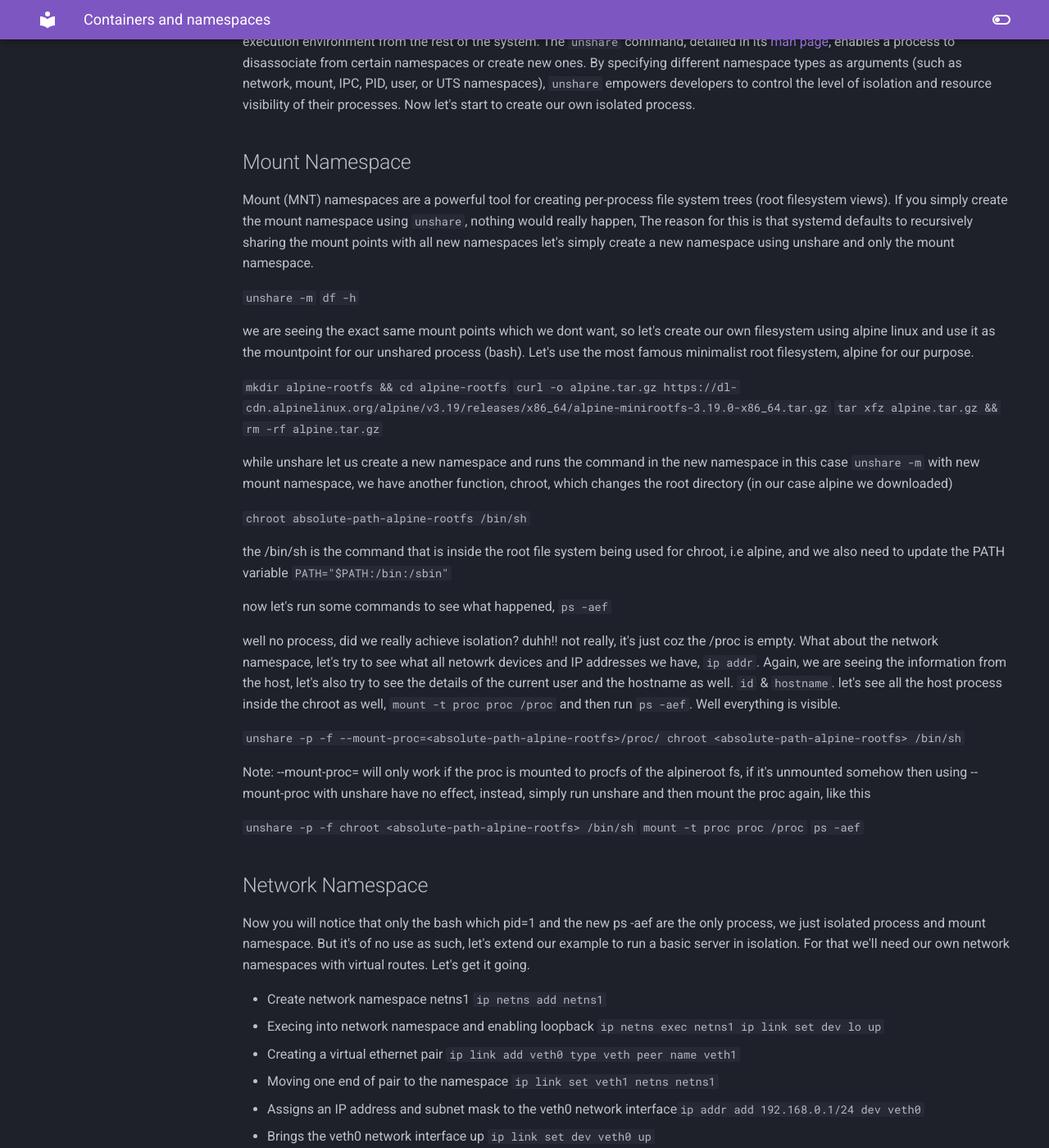
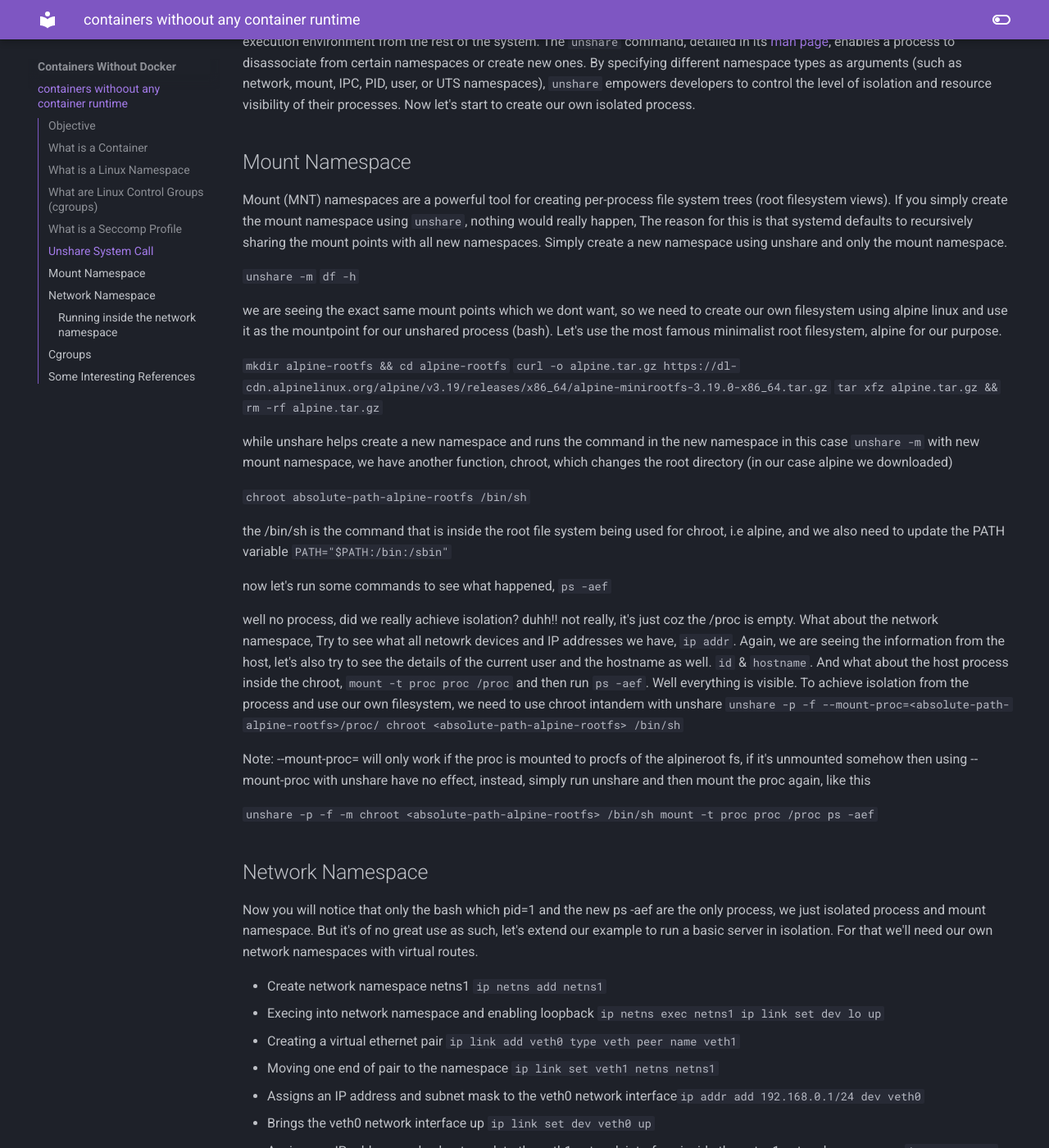
Before and after one commit to Gemini-Solutions/gemblog-docs, an MkDocs documentation site: the page built from docs/containers-without-docker.md, in a window 1280 px wide and 1400 px high, scrolled down 1105 px. Shown: the whole window at 82% size. Built offline with MkDocs 1.6.1 and Material for MkDocs 9.7.7, drawn with Linux system fonts in a browser that asks for light colours; some of the changed text lies outside the part shown.

Commit message:
contianers

````diff
--- a/docs/containers and namespaces.md
+++ b/docs/containers-without-docker.md
@@ -8,11 +8,11 @@ A container is a process running within its own Linux namespace, leveraging rest
 
 ## What is a Linux Namespace
 
-Linux namespaces provide an abstraction layer for system resources. Processes running inside one namespace (e.g., `ns1`) are isolated from processes running in another namespace (`ns2`). This isolation ensures that each namespace has its own view of system resources.
+Linux namespaces provide an abstraction layer for system resources. Processes running inside one namespace (e.g., `ns1`) are isolated from processes running in another namespace (`ns2`). This isolation ensures that each namespace has its own view of system resources. We'll leverage ```unshare``` to isolate the namespaces.
 
 ## What are Linux Control Groups (cgroups)
 
-Control groups are used to manage and monitor system resources such as CPU, memory, and network bandwidth. They enable allocation and restriction of these resources among processes or groups of processes, ensuring efficient resource utilization and isolation.
+Control groups are used to manage and monitor system resources such as CPU, memory, and network bandwidth. They enable allocation and restriction of these resources among processes or groups of processes, ensuring efficient resource utilization and isolation. We'll create a control group, assign memory and CPU limits and run the process with the control group.
 
 ## What is a Seccomp Profile
 
@@ -26,19 +26,19 @@ The `unshare` command, detailed in its [man page](https://man7.org/linux/man-pag
 
 ## Mount Namespace
 
-Mount (MNT) namespaces are a powerful tool for creating per-process file system trees (root filesystem views). If you simply create the mount namespace using ```unshare```, nothing would really happen, The reason for this is that systemd defaults to recursively sharing the mount points with all new namespaces
-let's simply create a new namespace using unshare and only the mount namespace.
+Mount (MNT) namespaces are a powerful tool for creating per-process file system trees (root filesystem views). If you simply create the mount namespace using ```unshare```, nothing would really happen, The reason for this is that systemd defaults to recursively sharing the mount points with all new namespaces.
+Simply create a new namespace using unshare and only the mount namespace.
 
 ```unshare -m```
 ```df -h```
 
-we are seeing the exact same mount points which we dont want, so let's create our own filesystem using alpine linux and use it as the mountpoint for our unshared process (bash). Let's use the most famous minimalist root filesystem, alpine for our purpose.
+we are seeing the exact same mount points which we dont want, so we need to create our own filesystem using alpine linux and use it as the mountpoint for our unshared process (bash). Let's use the most famous minimalist root filesystem, alpine for our purpose.
 
 ```mkdir alpine-rootfs && cd alpine-rootfs```
 ```curl -o alpine.tar.gz https://dl-cdn.alpinelinux.org/alpine/v3.19/releases/x86_64/alpine-minirootfs-3.19.0-x86_64.tar.gz```
 ```tar xfz alpine.tar.gz && rm -rf alpine.tar.gz```
 
-while unshare let us create a new namespace and runs the command in the new namespace in this case ```unshare -m``` with new mount namespace, we have another function, chroot, which changes the root directory (in our case alpine we downloaded)
+while unshare helps create a new namespace and runs the command in the new namespace in this case ```unshare -m``` with new mount namespace, we have another function, chroot, which changes the root directory (in our case alpine we downloaded)
 
 ```chroot absolute-path-alpine-rootfs /bin/sh```
 
@@ -47,22 +47,20 @@ the /bin/sh is the command that is inside the root file system being used for ch
 now let's run some commands to see what happened,
 ```ps -aef```
 
-well no process, did we really achieve isolation? duhh!! not really, it's just coz the /proc is empty. What about the network namespace, let's try to see what all netowrk devices and IP addresses we have, ```ip addr```. Again, we are seeing the information from the host, let's also try to see the details of the current user and the hostname as well. ```id``` & ```hostname```.
-let's see all the host process inside the chroot as well,
-```mount -t proc proc /proc``` and then run ```ps -aef```. Well everything is visible.
-
+well no process, did we really achieve isolation? duhh!! not really, it's just coz the /proc is empty. What about the network namespace, Try to see what all netowrk devices and IP addresses we have, ```ip addr```. Again, we are seeing the information from the host, let's also try to see the details of the current user and the hostname as well. ```id``` & ```hostname```.
+And what about the host process inside the chroot,
+```mount -t proc proc /proc``` and then run ```ps -aef```. Well everything is visible. To achieve isolation from the process and use our own filesystem, we need to use chroot intandem with unshare
 ```unshare -p -f --mount-proc=<absolute-path-alpine-rootfs>/proc/ chroot <absolute-path-alpine-rootfs> /bin/sh```
 
 Note: --mount-proc= will only work if the proc is mounted to procfs of the alpineroot fs, if it's unmounted somehow then using --mount-proc with unshare have no effect, instead, simply run unshare and then mount the proc again, like this
 
-```unshare -p -f chroot <absolute-path-alpine-rootfs> /bin/sh```
-```mount -t proc proc /proc```
-```ps -aef```
-
+```unshare -p -f -m chroot <absolute-path-alpine-rootfs> /bin/sh
+mount -t proc proc /proc
+ps -aef```
 
 ## Network Namespace
 
-Now you will notice that only the bash which pid=1 and the new ps -aef are the only process, we just isolated process and mount namespace. But it's of no use as such, let's extend our example to run a basic server in isolation. For that we'll need our own network namespaces with virtual routes. Let's get it going.
+Now you will notice that only the bash which pid=1 and the new ps -aef are the only process, we just isolated process and mount namespace. But it's of no great use as such, let's extend our example to run a basic server in isolation. For that we'll need our own network namespaces with virtual routes.
 
 * Create network namespace netns1 ```ip netns add netns1```
 * Execing into network namespace and enabling loopback ```ip netns exec netns1 ip link set dev lo up```
@@ -81,7 +79,7 @@ Let's run a golang server inside our isolated environment and access it from the
 
 
 
-
+## Cgroups
 
 docker create --name container-name image-name
 docker cp container-name:/path/src ./target
@@ -91,6 +89,8 @@ yum install -y libcgroup-tools
 cgcreate -g memory,cpu:/mygroup
 250 MB
 echo 262144000 > /sys/fs/cgroup/memory/mygroup/memory.limit_in_bytes
+
+https://docs.redhat.com/en/documentation/red_hat_enterprise_linux/6/html/resource_management_guide/sec-cpu#sec-cpu
 
 limiting CPU cfs_quota_us: total amount of time in micro seconds processes can run in a cgroup,
 in this it says the process can run for 0.5 seconds. (it works in tandem with cpu.cfs_period_us)
--- a/mkdocs.yml
+++ b/mkdocs.yml
@@ -39,6 +39,8 @@ nav:
     - 'Extending Envoy for AuthN/AuthZ' : 'service-mesh-authN-authZ.md'
   - 'Validating HTTP/2 Multiplexing':
     - 'HTTP/2 Tests' : 'Some-Tests-For-Http2.md'
+  - 'Containers Without Docker':
+    - 'containers withoout any container runtime' : 'containers-without-docker.md'
 
 markdown_extensions:
   - pymdownx.highlight:
````
